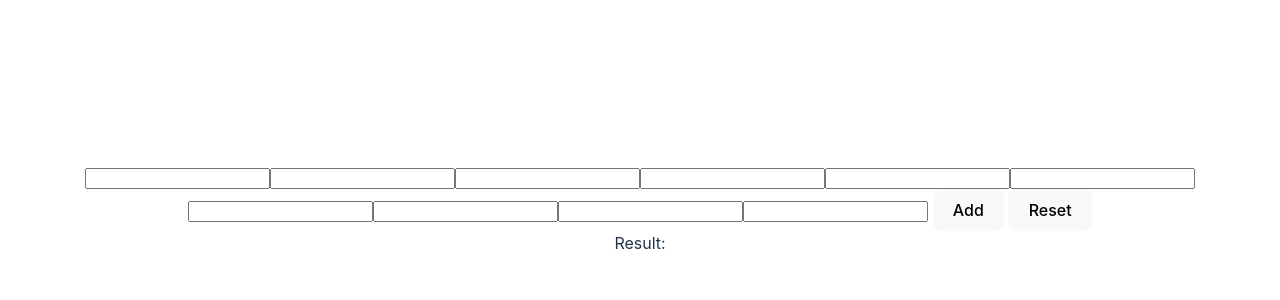
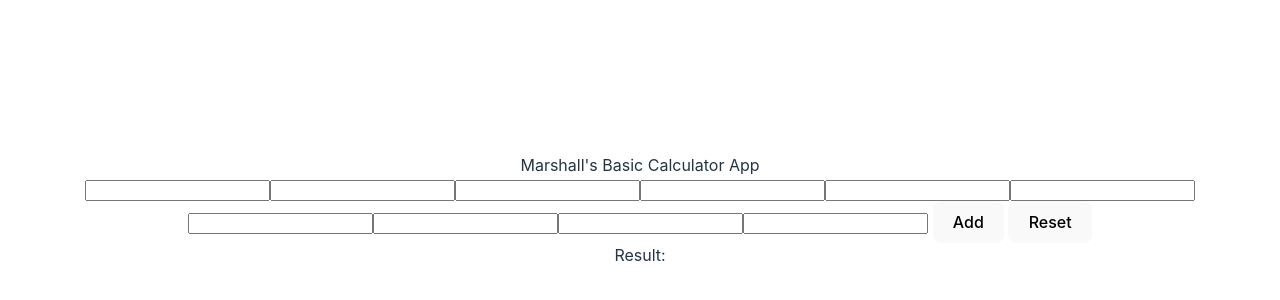
Before and after one commit to wizzardx/marshall-basic-calculator-app, a website built with Vite: page index.html in a window 1280 px wide. Shown: the part 190-490 px from the top of the page. Built offline with nearby package versions, Linux system fonts and the light colour scheme.

Commit message:
Change title and heading to "Marhall's Basic Calculator App"

```diff
--- a/index.html
+++ b/index.html
@@ -4,7 +4,7 @@
     <meta charset="UTF-8" />
     <link rel="icon" type="image/svg+xml" href="/vite.svg" />
     <meta name="viewport" content="width=device-width, initial-scale=1.0" />
-    <title>Vite + TS</title>
+    <title>Marshall's Basic Calculator App</title>
   </head>
   <body>
     <div id="app"></div>
--- a/src/main.ts
+++ b/src/main.ts
@@ -13,6 +13,7 @@ if (appElement) {
 
   appElement.innerHTML = `
     <div id="calculator">
+        Marshall's Basic Calculator App
       <div id="user-inputs">
           ${allTheInputs}
           <button id="add" type="button">Add</button>
```
